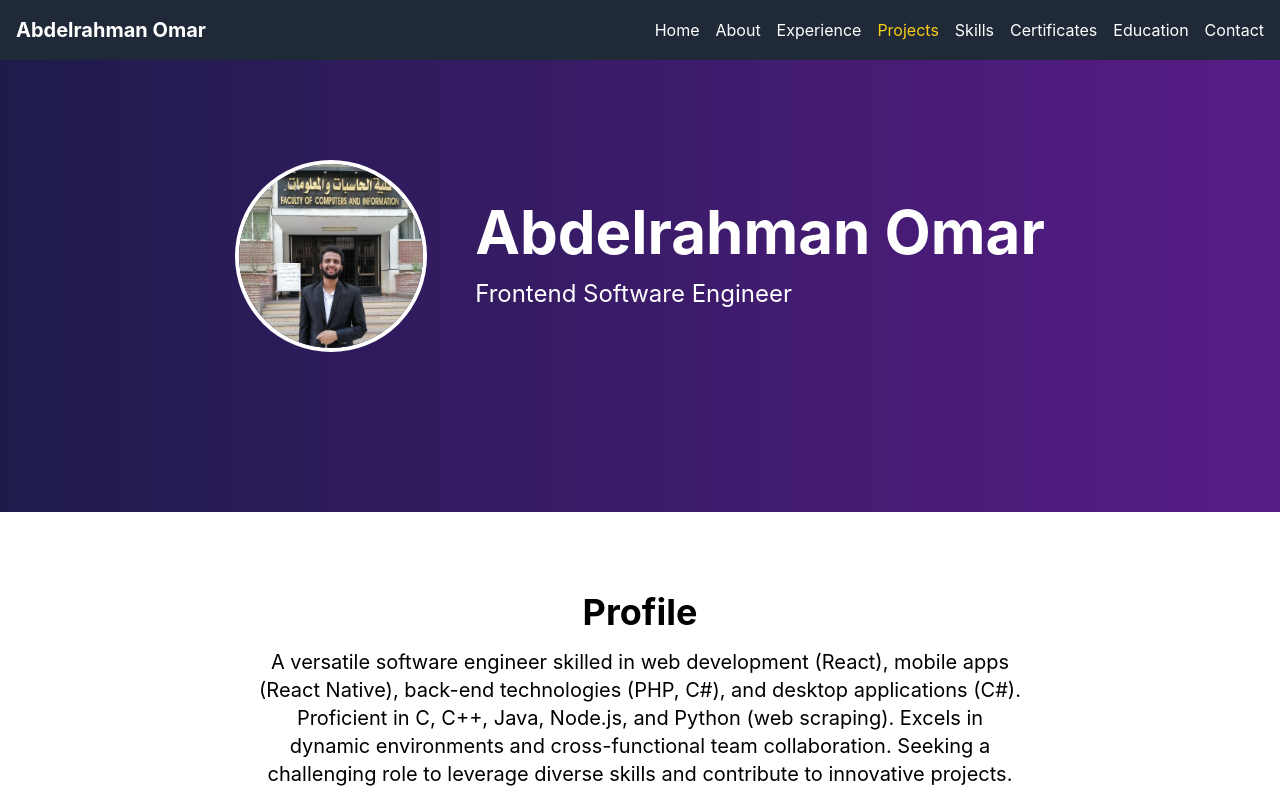
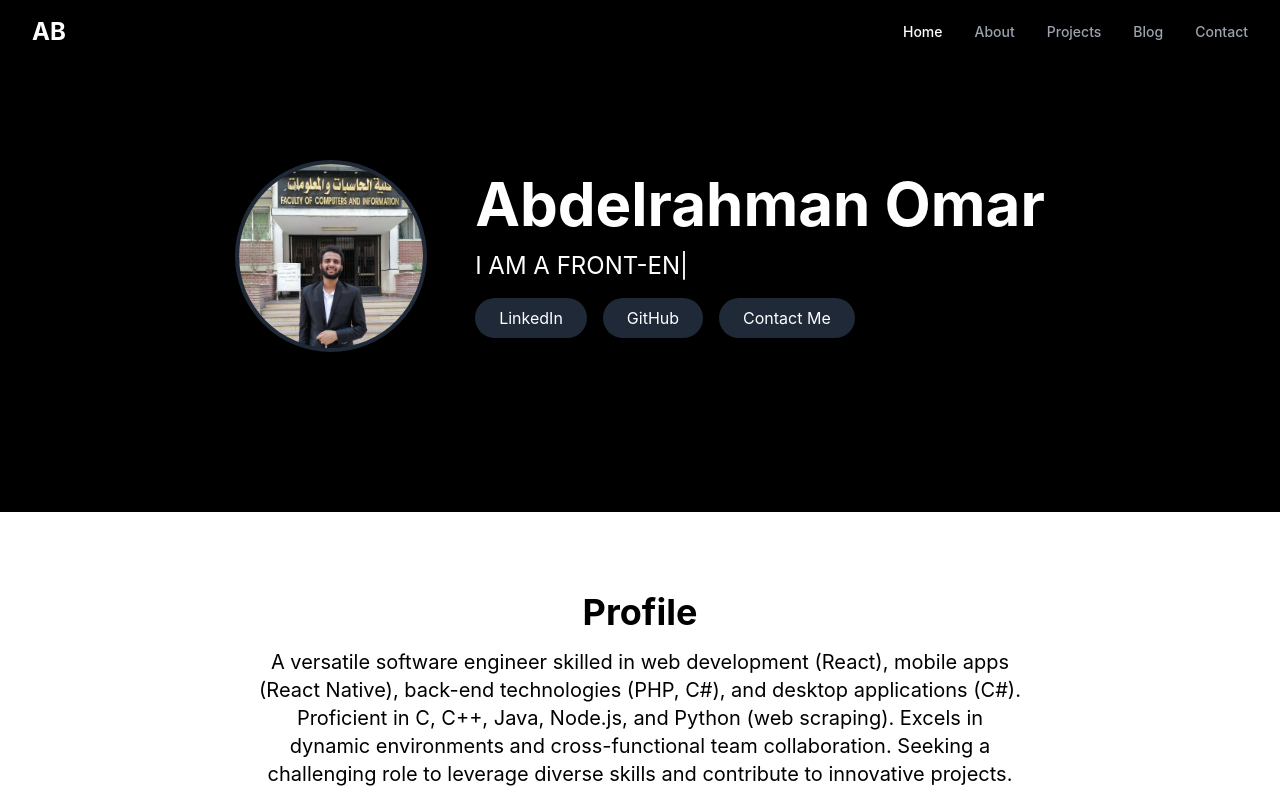
Before and after one commit to Abdoomar2002/Portfolio, a React (Create React App) app: page / in a window 1280 px wide. Shown: the top 800 px of the page. Built offline with nearby package versions, Linux system fonts and the light colour scheme.

Commit message:
refactor: update About, Hero, Navbar, and Skills components for black theme and improvements

```diff
--- a/src/components/About.jsx
+++ b/src/components/About.jsx
@@ -12,12 +12,12 @@ const About = () => {
       style={{ paddingLeft: 20, paddingRight: 20 }}
     >
       <div className="max-w-3xl mx-auto">
-        <h2 className="text-4xl font-bold mb-4">Profile</h2>
+        <h2 className="text-4xl font-bold mb-4 text-black">Profile</h2>
         <motion.p
           initial={{ opacity: 0 }}
           animate={{ opacity: 1 }}
           transition={{ delay: 0.5, duration: 1 }}
-          className="text-xl"
+          className="text-xl text-black"
         >
           A versatile software engineer skilled in web development (React),
           mobile apps (React Native), back-end technologies (PHP, C#), and
--- a/src/components/Hero.jsx
+++ b/src/components/Hero.jsx
@@ -1,44 +1,107 @@
 // src/components/Hero.js
-import React from "react";
+import React, { useEffect, useRef } from "react";
 import { motion } from "framer-motion";
+import Typed from "typed.js";
 
 const Hero = () => {
+  const el = useRef(null);
+
+  useEffect(() => {
+    const typed = new Typed(el.current, {
+      strings: [
+        "I AM ABDELRAHMAN",
+        "I AM A FRONT-END DEVELOPER",
+        "I AM A FULL STACK DEVELOPER",
+        "I AM A PROBLEM SOLVER",
+        "I AM A TEAM PLAYER",
+        "I AM A CONTINUOUS LEARNER",
+      ],
+      typeSpeed: 100,
+      backSpeed: 50,
+      backDelay: 2000,
+      startDelay: 1000,
+      loop: true,
+      showCursor: true,
+      cursorChar: "|",
+      autoInsertCss: true,
+    });
+
+    return () => {
+      typed.destroy();
+    };
+  }, []);
+
   return (
     <motion.div
-      initial={{ opacity: 0, y: -50 }}
-      animate={{ opacity: 1, y: 0 }}
+      initial={{ opacity: 0 }}
+      animate={{ opacity: 1 }}
       transition={{ duration: 1 }}
-      className="relative text-center py-40 bg-gradient-to-r from-indigo-950 to-purple-900 text-white flex flex-col md:flex-row items-center justify-center"
+      className="relative text-center py-40 bg-black text-white flex flex-col md:flex-row items-center justify-center"
       style={{ paddingLeft: 20, paddingRight: 20 }}
     >
       {/* Profile photo */}
       <motion.img
-        initial={{ scale: 0.8, opacity: 0 }}
-        animate={{ scale: 1, opacity: 1 }}
-        transition={{ delay: 0.5, duration: 1 }}
-        src="/images/profile.jpeg" // Update with your profile image path
+        initial={{ scale: 0.8, opacity: 0, rotate: -10 }}
+        animate={{ scale: 1, opacity: 1, rotate: 0 }}
+        transition={{ delay: 0.5, duration: 1, type: "spring" }}
+        src="/images/profile.jpeg"
         alt="Profile"
-        className="rounded-full w-48 h-48 border-4 border-white mb-8 md:mb-0"
+        className="rounded-full w-48 h-48 border-4 border-gray-800 mb-8 md:mb-0 shadow-xl hover:shadow-2xl transition-shadow duration-300"
       />
 
       {/* Main content */}
       <div className="md:ml-12 text-center md:text-left">
         <motion.h1
-          initial={{ opacity: 0 }}
-          animate={{ opacity: 1 }}
-          transition={{ delay: 0.2, duration: 1 }}
+          initial={{ opacity: 0, y: -20 }}
+          animate={{ opacity: 1, y: 0 }}
+          transition={{ delay: 0.2, duration: 0.8 }}
           className="text-6xl font-bold mb-4"
         >
           Abdelrahman Omar
         </motion.h1>
-        <motion.p
-          initial={{ opacity: 0 }}
-          animate={{ opacity: 1 }}
-          transition={{ delay: 0.4, duration: 1 }}
-          className="text-2xl"
+        <motion.div
+          initial={{ opacity: 0, y: -20 }}
+          animate={{ opacity: 1, y: 0 }}
+          transition={{ delay: 0.4, duration: 0.8 }}
+          className="text-2xl mb-4 h-8"
         >
-          Frontend Software Engineer
-        </motion.p>
+          <span ref={el} className="typing-text"></span>
+        </motion.div>
+        <motion.div
+          initial={{ opacity: 0, y: -20 }}
+          animate={{ opacity: 1, y: 0 }}
+          transition={{ delay: 0.6, duration: 0.8 }}
+          className="flex flex-wrap justify-center md:justify-start gap-4"
+        >
+          <motion.a
+            whileHover={{ scale: 1.05 }}
+            whileTap={{ scale: 0.95 }}
+            href="https://www.linkedin.com/in/abdo-omar-b95301363/"
+            target="_blank"
+            rel="noopener noreferrer"
+            className="bg-gray-800 hover:bg-gray-700 text-white px-6 py-2 rounded-full transition-colors duration-300"
+          >
+            LinkedIn
+          </motion.a>
+          <motion.a
+            whileHover={{ scale: 1.05 }}
+            whileTap={{ scale: 0.95 }}
+            href="https://github.com/Abdoomar2002"
+            target="_blank"
+            rel="noopener noreferrer"
+            className="bg-gray-800 hover:bg-gray-700 text-white px-6 py-2 rounded-full transition-colors duration-300"
+          >
+            GitHub
+          </motion.a>
+          <motion.a
+            whileHover={{ scale: 1.05 }}
+            whileTap={{ scale: 0.95 }}
+            href="mailto:abdo20omar20@gmail.com"
+            className="bg-gray-800 hover:bg-gray-700 text-white px-6 py-2 rounded-full transition-colors duration-300"
+          >
+            Contact Me
+          </motion.a>
+        </motion.div>
       </div>
     </motion.div>
   );
--- a/src/components/Navbar.jsx
+++ b/src/components/Navbar.jsx
@@ -1,137 +1,122 @@
 // src/components/Navbar.js
+'use client'
 import React, { useState, useEffect } from "react";
-import { Link } from "react-scroll";
+
+import { motion } from "framer-motion";
 
 const Navbar = () => {
-  const navItems = [
-    {
-      id: 1,
-      name: "Home",
-      url: "hero",
-      active: "hero",
-    },
-    {
-      id: 2,
-      name: "About",
-      url: "about",
-      active: "about",
-    },
-    {
-      id: 3,
-      name: "Experience",
-      url: "experience",
-      active: "exper",
-    },
-    {
-      id: 4,
-      name: "Projects",
-      url: "projects",
-      active: "proj",
-    },
-    {
-      id: 5,
-      name: "Skills",
-      url: "skills",
-      active: "skill",
-    },
-    {
-      id: 6,
-      name: "Certificates",
-      url: "certificates",
-      active: "cert",
-    },
-    {
-      id: 7,
-      name: "Education",
-      url: "education",
-      active: "edu",
-    },
-    {
-      id: 8,
-      name: "Contact",
-      url: "contact",
-      active: "cont",
-    },
-  ];
-  const [isOpen, setIsOpen] = useState(false);
-  const [active, setActive] = useState("hero");
+  const [isScrolled, setIsScrolled] = useState(false);
+  const [isMobileMenuOpen, setIsMobileMenuOpen] = useState(false);
+  const location = window.location.pathname;
+
+  useEffect(() => {
     const handleScroll = () => {
-    navItems.forEach((item) => {
-      const section = document.getElementById(item.url);
-      if (section) {
-        const rect = section.getBoundingClientRect();
-        if (rect.top >= 0 && rect.top <= window.innerHeight / 2) {
-          setActive(item.active);
-        }
-      }
-    });
+      setIsScrolled(window.scrollY > 50);
     };
 
-  useEffect(() => {
     window.addEventListener("scroll", handleScroll);
-    return () => {
-      window.removeEventListener("scroll", handleScroll);
-    };
+    return () => window.removeEventListener("scroll", handleScroll);
   }, []);
-  const toggleMenu = () => {
-    setIsOpen(!isOpen);
-  };
+
+  const navLinks = [
+    { path: "/", label: "Home" },
+    { path: "/about", label: "About" },
+    { path: "/projects", label: "Projects" },
+    { path: "/blog", label: "Blog" },
+    { path: "/contact", label: "Contact" },
+  ];
 
   return (
-    <nav className="bg-gray-800 text-white fixed w-full z-50">
-      <div className="container mx-auto flex justify-between items-center p-4">
-        <div className="text-xl font-bold">Abdelrahman Omar</div>
+    <nav
+      className={`fixed w-full z-50 transition-all duration-300 ${
+        isScrolled
+          ? "bg-black/95 backdrop-blur-sm shadow-lg"
+          : "bg-transparent"
+      }`}
+    >
+      <div className="max-w-7xl mx-auto px-4 sm:px-6 lg:px-8">
+        <div className="flex items-center justify-between h-16">
+          {/* Logo */}
+          <a href="/" className="flex items-center space-x-2">
+            <span className="text-2xl font-bold text-white">AB</span>
+          </a>
+
+          {/* Desktop Navigation */}
+          <div className="hidden md:flex items-center space-x-8">
+            {navLinks.map((link) => (
+              <a
+                key={link.path}
+                href={link.path}
+                className={`text-sm font-medium transition-colors duration-200 ${
+                  location === link.path
+                    ? "text-white"
+                    : "text-gray-400 hover:text-white"
+                }`}
+              >
+                {link.label}
+              </a>
+            ))}
+          </div>
+
+          {/* Mobile menu button */}
           <div className="md:hidden">
-          <button onClick={toggleMenu} className="focus:outline-none">
+            <button
+              onClick={() => setIsMobileMenuOpen(!isMobileMenuOpen)}
+              className="text-gray-400 hover:text-white focus:outline-none"
+            >
               <svg
-              className="w-6 h-6"
+                className="h-6 w-6"
                 fill="none"
+                viewBox="0 0 24 24"
                 stroke="currentColor"
-              viewBox="0 0 24 24"
-              xmlns="http://www.w3.org/2000/svg"
               >
-              {isOpen ? (
+                {isMobileMenuOpen ? (
                   <path
                     strokeLinecap="round"
                     strokeLinejoin="round"
-                  strokeWidth="2"
+                    strokeWidth={2}
                     d="M6 18L18 6M6 6l12 12"
                   />
                 ) : (
                   <path
                     strokeLinecap="round"
                     strokeLinejoin="round"
-                  strokeWidth="2"
-                  d="M4 6h16M4 12h16m-7 6h7"
+                    strokeWidth={2}
+                    d="M4 6h16M4 12h16M4 18h16"
                   />
                 )}
               </svg>
             </button>
           </div>
-        <div
-          className={`md:flex space-x-4 ${
-            isOpen ? "block flex flex-col items-left justify-center" : "hidden"
+        </div>
+      </div>
+
+      {/* Mobile menu */}
+      {isMobileMenuOpen && (
+        <motion.div
+          initial={{ opacity: 0, y: -20 }}
+          animate={{ opacity: 1, y: 0 }}
+          exit={{ opacity: 0, y: -20 }}
+          className="md:hidden bg-black/95 backdrop-blur-sm"
+        >
+          <div className="px-2 pt-2 pb-3 space-y-1">
+            {navLinks.map((link) => (
+              <a
+                key={link.path}
+                href={link.path}
+                className={`block px-3 py-2 rounded-md text-base font-medium ${
+                  location === link.path
+                    ? "text-white"
+                    : "text-gray-400 hover:text-white"
                 }`}
+                onClick={() => setIsMobileMenuOpen(false)}
               >
-          {navItems.map((e) => (
-            <Link
-              key={e.id}
-              to={e.url}
-              smooth={true}
-              duration={500}
-              className={
-                "hover:text-yellow-400 cursor-pointer" +
-                (active == e.active
-                  ? "hover:text-yellow-400 cursor-pointer text-yellow-400"
-                  : "hover:text-yellow-400 cursor-pointer")
-              }
-              onClick={() => setActive(e.active)}
-            >
-              {e.name}
-            </Link>
+                {link.label}
+              </a>
             ))}
           </div>
-      </div>
+        </motion.div>
+      )}
     </nav>
   );
 };
--- a/src/components/Skills.jsx
+++ b/src/components/Skills.jsx
@@ -2,107 +2,182 @@
 import React from "react";
 import { motion } from "framer-motion";
 
-const skills = [
-  {
-    name: "React JS",
-    logo: "https://cdn.jsdelivr.net/gh/devicons/devicon/icons/react/react-original.svg",
-  },
-  {
-    name: "React Native",
-    logo: "https://cdn.jsdelivr.net/gh/devicons/devicon/icons/react/react-original.svg",
-  },
-  {
-    name: "TypeScript",
-    logo: "https://cdn.jsdelivr.net/gh/devicons/devicon/icons/typescript/typescript-original.svg",
-  },
-  {
-    name: "Redux",
-    logo: "https://cdn.jsdelivr.net/gh/devicons/devicon/icons/redux/redux-original.svg",
-  },
-  {
-    name: "Git",
-    logo: "https://cdn.jsdelivr.net/gh/devicons/devicon/icons/git/git-original.svg",
-  },
-  {
-    name: "Jest",
-    logo: "https://cdn.jsdelivr.net/gh/devicons/devicon/icons/jest/jest-plain.svg",
-  },
-  {
-    name: "NextJs",
-    logo: "https://cdn.jsdelivr.net/gh/devicons/devicon/icons/nextjs/nextjs-original.svg",
-  },
-  {
-    name: "OOP",
-    logo: "https://cdn.jsdelivr.net/gh/devicons/devicon/icons/java/java-original.svg",
-  },
-  {
-    name: "DataStructure",
-    logo: "https://cdn.jsdelivr.net/gh/devicons/devicon/icons/cplusplus/cplusplus-original.svg",
-  },
-  {
-    name: "ASP.NET",
-    logo: "https://cdn.jsdelivr.net/gh/devicons/devicon/icons/dotnetcore/dotnetcore-original.svg",
-  },
-  {
-    name: "Desktop Application Development",
-    logo: "https://cdn.jsdelivr.net/gh/devicons/devicon/icons/csharp/csharp-original.svg",
-  },
-  {
-    name: "MVC",
-    logo: "https://cdn.jsdelivr.net/gh/devicons/devicon/icons/dotnetcore/dotnetcore-original.svg",
-  },
-  {
-    name: "C",
-    logo: "https://cdn.jsdelivr.net/gh/devicons/devicon/icons/c/c-original.svg",
-  },
-  {
-    name: "C++",
-    logo: "https://cdn.jsdelivr.net/gh/devicons/devicon/icons/cplusplus/cplusplus-original.svg",
-  },
-  {
-    name: "C#",
-    logo: "https://cdn.jsdelivr.net/gh/devicons/devicon/icons/csharp/csharp-original.svg",
-  },
-  {
-    name: "Java",
-    logo: "https://cdn.jsdelivr.net/gh/devicons/devicon/icons/java/java-original.svg",
-  },
-  {
-    name: "Node.js",
-    logo: "https://cdn.jsdelivr.net/gh/devicons/devicon/icons/nodejs/nodejs-original.svg",
-  },
-  {
-    name: "Python",
-    logo: "https://cdn.jsdelivr.net/gh/devicons/devicon/icons/python/python-original.svg",
-  },
-];
+const skills = {
+  frontend: [
+    "React.js",
+    "Angular",
+    "Vue.js",
+    "Next.js",
+    "JavaScript",
+    "TypeScript",
+    "Bootstrap",
+    "Tailwind CSS",
+    "HTML5",
+    "CSS3",
+    "jQuery"
+  ],
+  backend: [
+    "C#",
+    "ASP.NET Core",
+    "ASP.NET MVC",
+    "ASP.NET WebForms",
+    "Entity Framework Core",
+    "RESTful APIs",
+    "Web API",
+    "OOP",
+    "Design Patterns",
+    "SOLID Principles",
+    "LINQ"
+  ],
+  databases: [
+    "SQL Server",
+    "SQLite"
+  ],
+  devops_tools: [
+    "Git",
+    "GitHub",
+    "Deployment via Vercel",
+    "Manual CI flows",
+    "Basic DNS and Email Configuration"
+  ],
+  project_management: [
+    "Trello",
+    "Jira"
+  ],
+  testing: [
+    "Jest",
+    "Manual UI testing",
+    "Excel-based output validation"
+  ],
+  soft_skills: [
+    "Problem-solving",
+    "Time management",
+    "Team collaboration",
+    "Adaptability",
+    "Self-learning",
+    "Communication"
+  ],
+  other: [
+    "WebSocket",
+    "JWT",
+    "Agile/Scrum",
+    "Debugging .NET Applications",
+    "Deploying .NET Web Applications",
+    "Building Scalable Web Systems",
+    "YouTube Content Creation (SOLID & Design Patterns)"
+  ]
+};
+
+const categoryIcons = {
+  frontend: "💻",
+  backend: "⚙️",
+  databases: "🗄️",
+  devops_tools: "🛠️",
+  project_management: "📋",
+  testing: "🧪",
+  soft_skills: "🤝",
+  other: "✨"
+};
+
+const categoryTitles = {
+  frontend: "Frontend Development",
+  backend: "Backend Development",
+  databases: "Databases",
+  devops_tools: "DevOps & Tools",
+  project_management: "Project Management",
+  testing: "Testing & Quality",
+  soft_skills: "Soft Skills",
+  other: "Other Skills"
+};
 
 const Skills = () => {
+  const containerVariants = {
+    hidden: { opacity: 0 },
+    visible: {
+      opacity: 1,
+      transition: {
+        staggerChildren: 0.1,
+      },
+    },
+  };
+
+  const itemVariants = {
+    hidden: { opacity: 0, y: 20 },
+    visible: {
+      opacity: 1,
+      y: 0,
+      transition: {
+        duration: 0.5,
+      },
+    },
+  };
+
   return (
+    <section className="py-16 bg-black">
+      <div className="max-w-7xl mx-auto px-4 sm:px-6 lg:px-8">
+        <motion.h2
+          initial={{ opacity: 0, y: -20 }}
+          animate={{ opacity: 1, y: 0 }}
+          transition={{ duration: 0.5 }}
+          className="text-4xl font-bold text-center mb-16 text-white"
+        >
+          Technical Expertise
+        </motion.h2>
+
         <motion.div
-      initial={{ opacity: 0 }}
-      animate={{ opacity: 1 }}
-      transition={{ duration: 1 }}
-      className="py-20 bg-gradient-to-r from-indigo-950 to-purple-900 text-white"
-      style={{ paddingLeft: 20, paddingRight: 20 }}
+          variants={containerVariants}
+          initial="hidden"
+          whileInView="visible"
+          viewport={{ once: true }}
+          className="grid grid-cols-1 md:grid-cols-2 lg:grid-cols-3 gap-8"
         >
-      <h2 className="text-4xl font-bold text-center mb-8">Skills</h2>
-      <div
-        className="container mx-auto grid grid-cols-1 md:grid-cols-2 lg:grid-cols-3 gap-4 "
-        style={{ padding: 20 }}
+          {Object.entries(skills).map(([category, skillList]) => (
+            <motion.div
+              key={category}
+              variants={itemVariants}
+              whileHover={{
+                scale: 1.02,
+                boxShadow: "0 10px 30px rgba(0,0,0,0.3)",
+              }}
+              className="bg-gray-800/50 p-6 rounded-xl backdrop-blur-sm"
             >
-        {skills.map((skill, index) => (
-          <motion.div
+              <div className="flex items-center gap-3 mb-4">
+                <span className="text-3xl">{categoryIcons[category]}</span>
+                <h3 className="text-xl font-bold text-white">
+                  {categoryTitles[category]}
+                </h3>
+              </div>
+
+              <div className="flex flex-wrap gap-2">
+                {skillList.map((skill, index) => (
+                  <motion.span
                     key={index}
-            whileHover={{ scale: 1.05 }}
-            className="p-4 bg-white text-black rounded-lg shadow-md flex items-center"
+                    whileHover={{
+                      scale: 1.05,
+                      backgroundColor: "rgb(31, 41, 55)",
+                    }}
+                    className="px-3 py-1 bg-gray-800 text-gray-300 rounded-full text-sm"
                   >
-            <img src={skill.logo} alt={skill.name} className="w-10 h-10 mr-4" />
-            <span className="text-lg font-semibold">{skill.name}</span>
-          </motion.div>
+                    {skill}
+                  </motion.span>
                 ))}
               </div>
             </motion.div>
+          ))}
+        </motion.div>
+
+        <motion.div
+          initial={{ opacity: 0, y: 20 }}
+          whileInView={{ opacity: 1, y: 0 }}
+          transition={{ duration: 0.5, delay: 0.2 }}
+          className="mt-16 text-center"
+        >
+          <p className="text-gray-400 max-w-2xl mx-auto">
+            Continuously expanding my skill set to stay at the forefront of web development technologies and best practices.
+          </p>
+        </motion.div>
+      </div>
+    </section>
   );
 };
 
```
Lines whose indentation alone changed are shown as unchanged.
